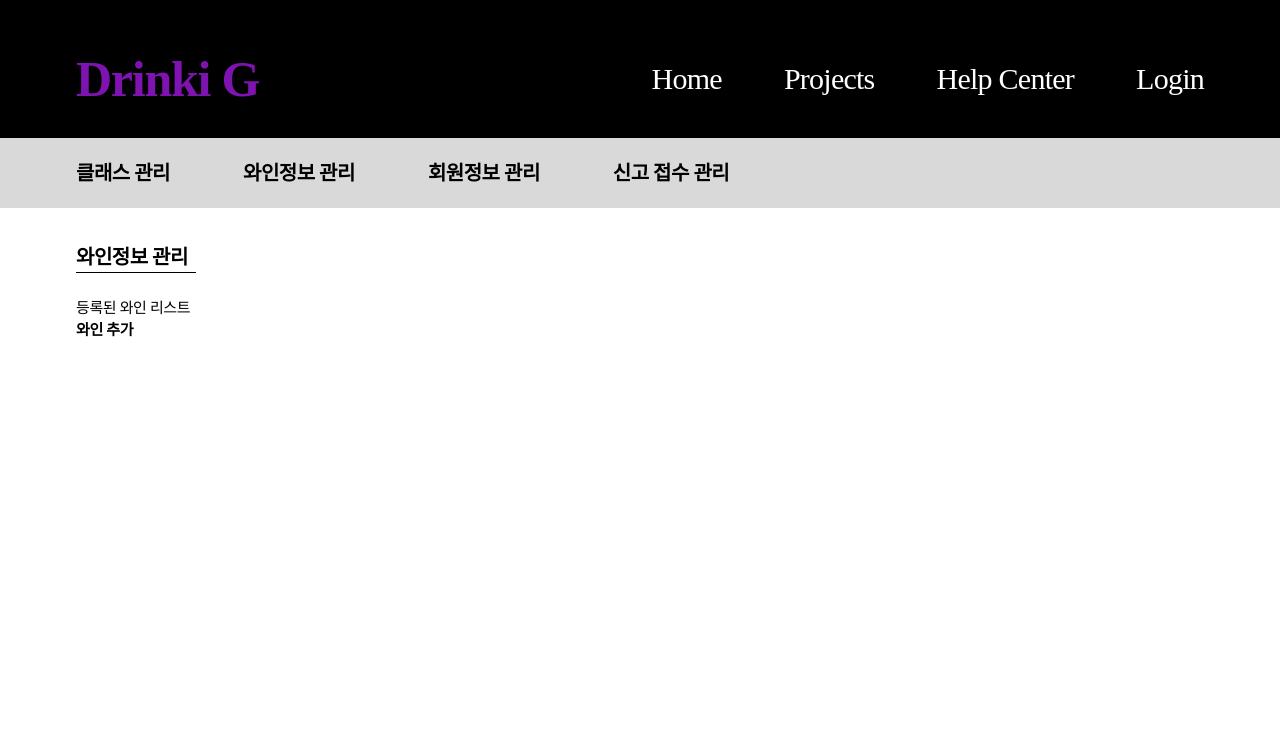
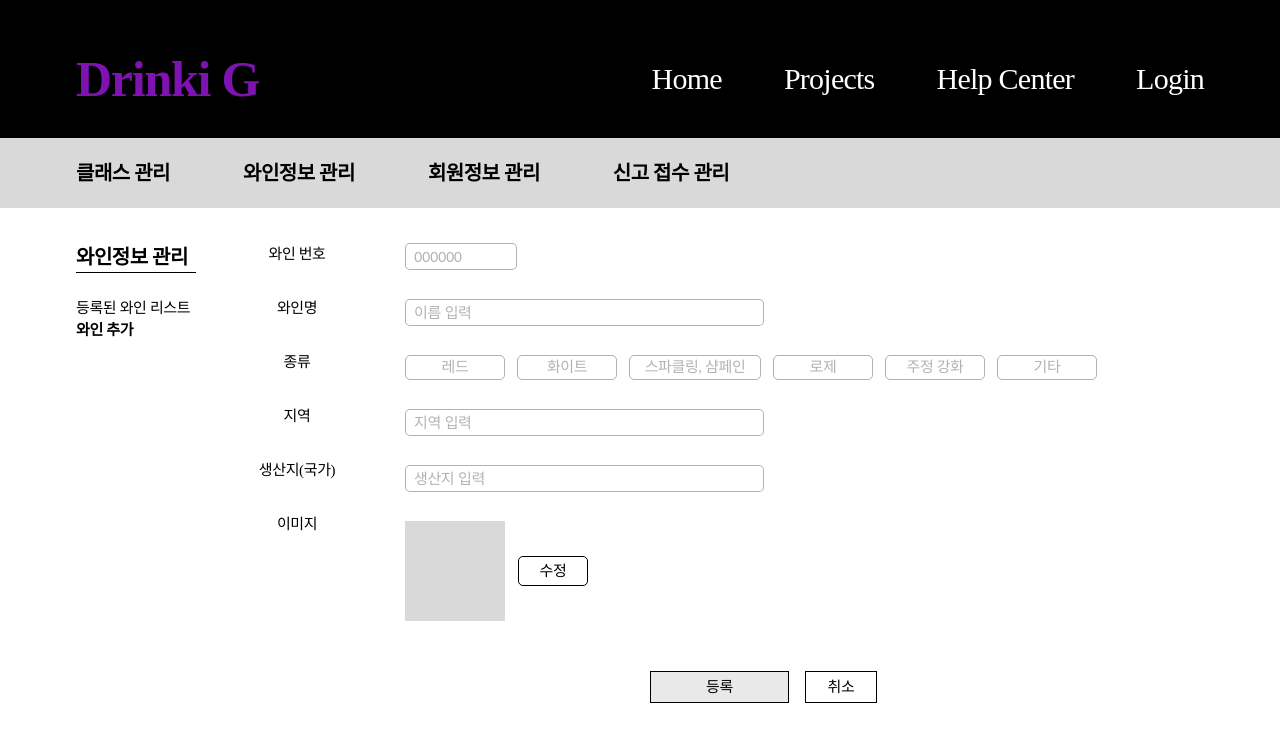
Before and after one commit to Drink-Easy/DE-admin, a React (Vite) app: page /wine/add in a window 1280 px wide. Shown: the top 742 px of the page. Built offline with nearby package versions, Linux system fonts and the light colour scheme.

Commit message:
[design] 와인 추가 페이지 디자인 구현 #7

```diff
--- a/src/pages/user/UserPage.tsx
+++ b/src/pages/user/UserPage.tsx
@@ -1,6 +1,5 @@
 import styled from "styled-components";
 import Header from "../../components/common/Header";
-import Footer from "../../components/common/Footer";
 import DetailHeader from "../../components/common/DetailHeader";
 import SideBar from "../../components/common/SideBar";
 import SearchBox from "../../components/common/SearchBox";
--- a/src/pages/wine/AddWinePage.tsx
+++ b/src/pages/wine/AddWinePage.tsx
@@ -2,8 +2,20 @@ import styled from "styled-components";
 import Header from "../../components/common/Header";
 import DetailHeader from "../../components/common/DetailHeader";
 import SideBar from "../../components/common/SideBar";
+import WineDetailContent from "./WineDetailContent";
+import { Wine } from "../../interface/interface";
 
 export default function WineAddPage() {
+  const defaultData: Wine = {
+    id: "",
+    name: "",
+    type: "",
+    region: "",
+    country: "",
+    date: "",
+    action1: "",
+    action2: "",
+  };
   return (
     <>
       <Container>
@@ -17,6 +29,9 @@ export default function WineAddPage() {
               { text: "와인 추가", path: "/wine/add" },
             ]}
           />
+          <StyledWrapper>
+            <WineDetailContent data={[defaultData]} />
+          </StyledWrapper>
         </ContentContainer>
       </Container>
     </>
@@ -31,4 +46,9 @@ const Container = styled.div`
 
 const ContentContainer = styled.div`
   padding: 3.5rem 5rem 0rem 7.6rem;
+  display: flex;
+  align-items: flex-start;
 `;
+const StyledWrapper = styled.div`
+  margin-left: 5.7rem;
+`;
--- a/src/pages/wine/WineDetailContent.tsx
+++ b/src/pages/wine/WineDetailContent.tsx
@@ -64,6 +64,7 @@ export default function WineDetailContent({ data }: WineDetailProps) {
               onChange={handleChange}
               isEdited={isEdited.id}
               size="small"
+              placeholder="000000"
             />
             <InputBox
               name="name"
@@ -71,6 +72,7 @@ export default function WineDetailContent({ data }: WineDetailProps) {
               onChange={handleChange}
               isEdited={isEdited.name}
               size="large"
+              placeholder="이름 입력"
             />
             <TypeSelector>
               {typeOptions.map((type) => (
@@ -90,6 +92,7 @@ export default function WineDetailContent({ data }: WineDetailProps) {
               onChange={handleChange}
               isEdited={isEdited.region}
               size="large"
+              placeholder="지역 입력"
             />
             <InputBox
               name="country"
@@ -97,6 +100,7 @@ export default function WineDetailContent({ data }: WineDetailProps) {
               onChange={handleChange}
               isEdited={isEdited.country}
               size="large"
+              placeholder="생산지 입력"
             />
             <ImgContents>
               <Img />
@@ -116,8 +120,6 @@ const Container = styled.div`
   width: 100%;
 `;
 const Contents = styled.div`
-  margin-top: 3.65rem;
-  margin-left: 6.2rem;
   display: flex;
   align-items: flex-start;
 `;
@@ -160,6 +162,9 @@ const InputBox = styled.input<{
     border: 1px solid black;
     color: black;
     outline: none;
+  }
+  &::placeholder {
+    color: rgba(0, 0, 0, 0.3);
   }
 `;
 const TypeSelector = styled.div`
--- a/src/pages/wine/WineDetailPage.tsx
+++ b/src/pages/wine/WineDetailPage.tsx
@@ -36,7 +36,9 @@ export default function WineDetailPage() {
           />
           <InnerContainer>
             <Table columns={wineColumns} data={data} />
-            <WineDetailContent data={data} />
+            <StyledWrapper>
+              <WineDetailContent data={data} />
+            </StyledWrapper>
           </InnerContainer>
         </ContentContainer>
       </Container>
@@ -61,3 +63,7 @@ const InnerContainer = styled.div`
   flex-direction: column;
   width: 100%;
 `;
+const StyledWrapper = styled.div`
+  margin-top: 3.65rem;
+  margin-left: 6.2rem;
+`;
```
